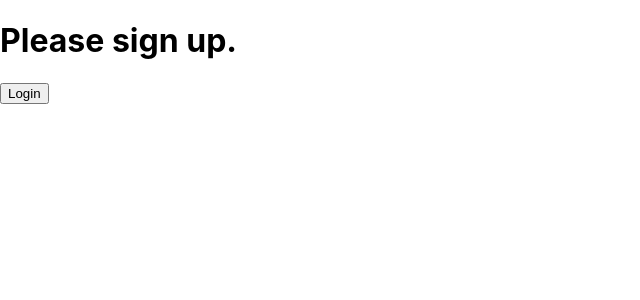
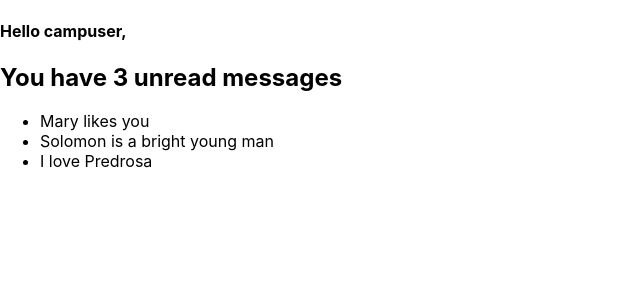
Before and after one commit to rsgilbert/hello-react, a React (Create React App) app: page / in a window 1280 px wide. Shown: the top 300 px of the page, without its empty margins (0-640 px from the left). Built offline with nearby package versions, Linux system fonts and the light colour scheme.

Commit message:
created notifications prototype using UnOrderedList

```diff
--- a/src/App.js
+++ b/src/App.js
@@ -1,74 +1,39 @@
 import React from 'react'
 import './App.css'
 
+const unreadMessages = [
+    "Mary likes you",
+    "Solomon is a bright young man",
+    "I love Predrosa",
+]
+
+const listItemMessages = unreadMessages.map(
+    message => <li>{ message }</li>
+)
+
+function UnOrderedList(props) {
+    return (
+        <ul>{ props.listItems }</ul>
+    )
+}
 
 function App() {
     return (
-       <LoginControl />
-    )
-}
-function UserGreeting(props) {
-    return <h1>Welcome back!</h1>;
-  }
-
-  function GuestGreeting(props) {
-    return <h1>Please sign up.</h1>;
-  }
-function Greeting(props) {
-    const isLoggedIn = props.isLoggedIn;
-    if (isLoggedIn) {
-      return <UserGreeting />;
-    }
-    return <GuestGreeting />;
-  }
-
-function LoginButton(props) {
-    return (
-        <button onClick={props.onClick}>
-            Login
-        </button>
-    )
-}
-function LogoutButton(props) {
-    return (
-        <button onClick={props.onClick}>
-            Logout
-        </button>
+       <Notifications unreadMessages={ unreadMessages }/>
     )
 }
 
-class LoginControl extends React.Component {
-    constructor(props) {
-        super(props)
-        this.handleLoginClick = this.handleLoginClick.bind(this)
-        this.handleLogoutClick = this.handleLogoutClick.bind(this)
-        this.state = { isLoggedIn: false }
-    }
-    handleLoginClick() {
-        this.setState({
-            isLoggedIn: true
-        })
-    }
-    handleLogoutClick() {
-        this.setState({
-            isLoggedIn: false
-        })
-    }
-    render() {
-        const isLoggedIn = this.state.isLoggedIn
-        let button
-        if(isLoggedIn) {
-            button = <LogoutButton onClick={this.handleLogoutClick} />
-        } else {
-            button = <LoginButton onClick={this.handleLoginClick} />
+function Notifications(props) {
+    const unreadMessageCount = props.unreadMessages.length
+    return <div>
+        <h4>Hello campuser,</h4>
+        { unreadMessageCount > 0 &&
+            <h2>
+                You have { unreadMessageCount } unread messages
+            </h2>
         }
-        return (
-            <div>
-                <Greeting isLoggedIn={isLoggedIn} />
-                { button }
-            </div>
-        )
-    }
+        <UnOrderedList listItems={listItemMessages} />
+    </div>
 }
 
 
```
